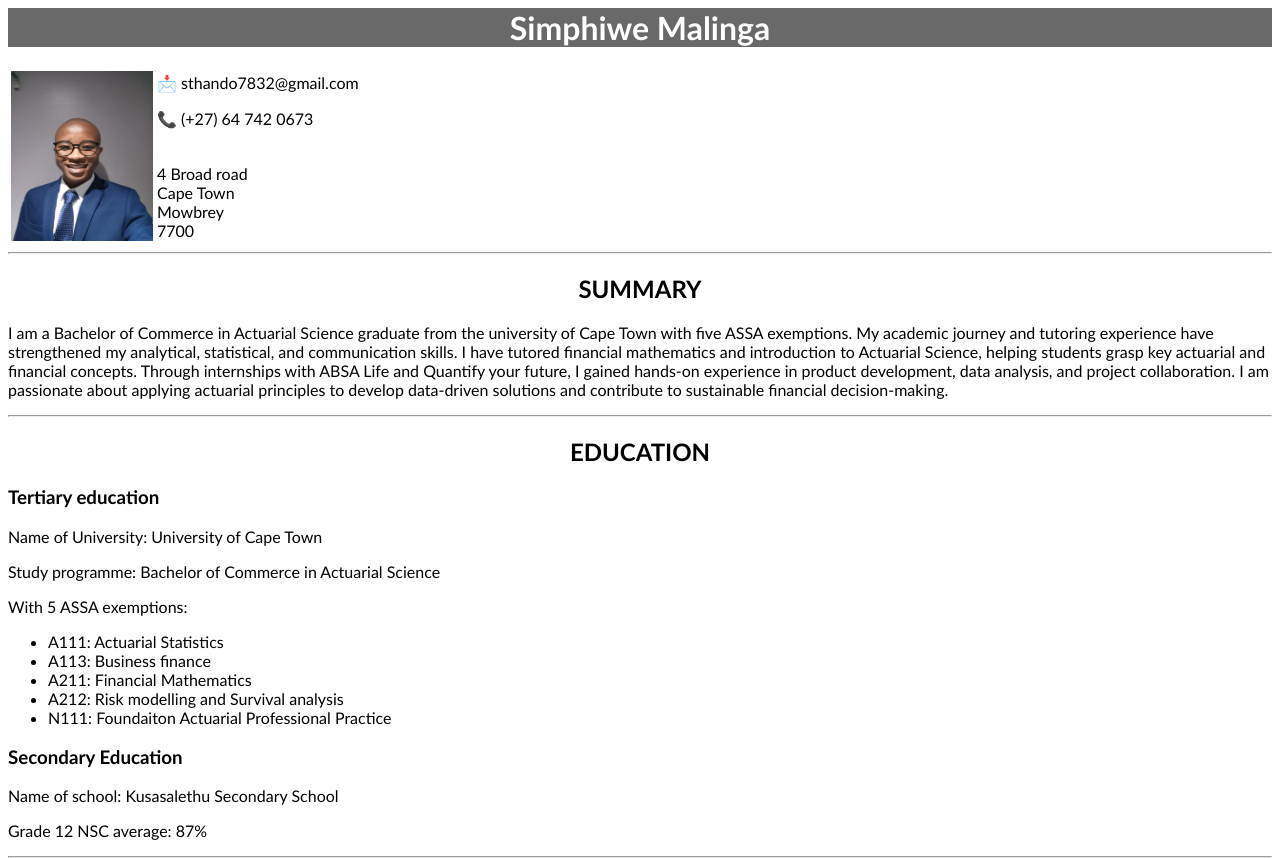
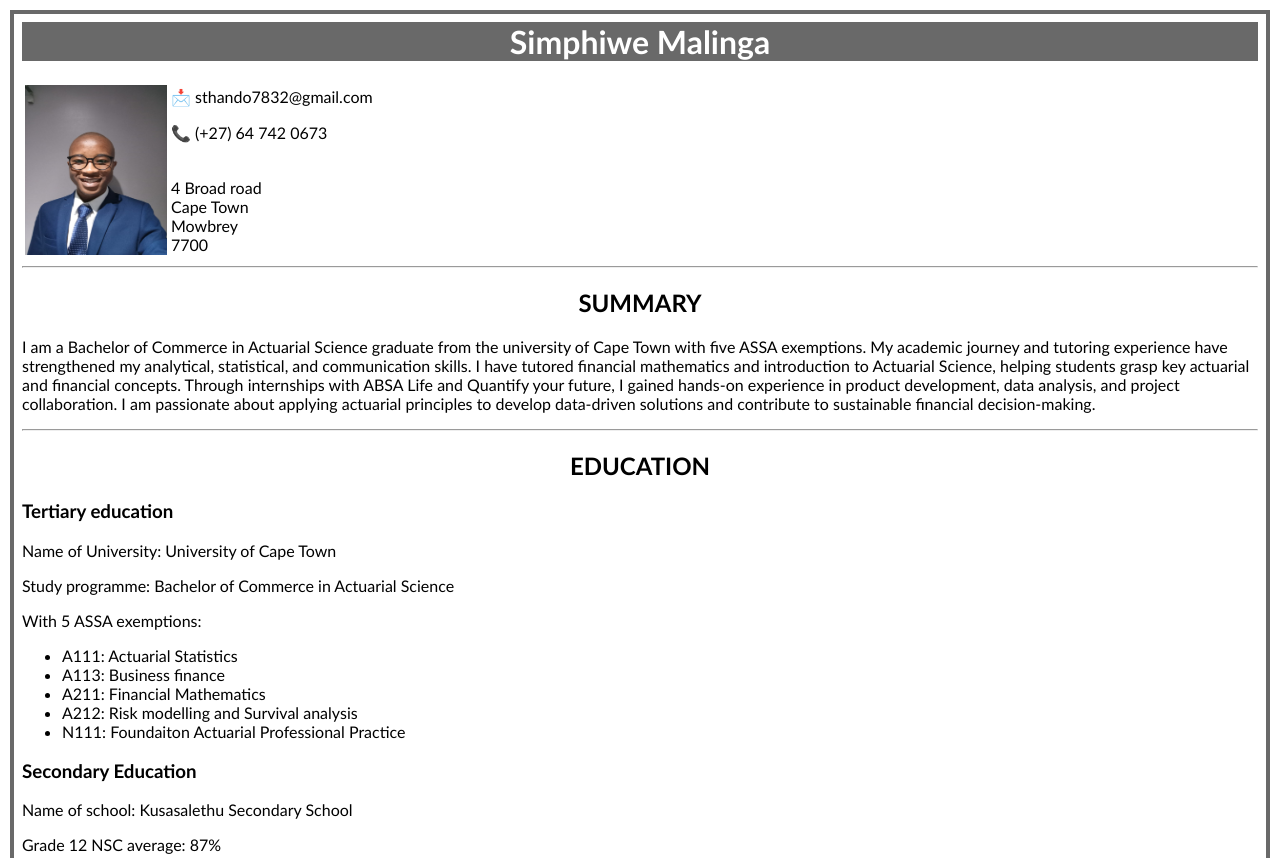
Before and after one commit to sthando/resume, a plain HTML site: page index.html in a window 1280 px wide. Shown: the top 858 px of the page. Drawn offline with Linux system fonts and the light colour scheme.

Commit message:
style.css

```diff
--- a/style.css
+++ b/style.css
@@ -2,19 +2,17 @@
     font-family: 'Gill Sans', 'Gill Sans MT', Calibri, 'Trebuchet MS', sans-serif;
 }
 
-h1{
+h1, img, h2{
     text-align: center;
 }
 
-img{
-    text-align: center;
-}
-
-h2{
-    text-align: center;
-}
 
 #head{
     background-color: dimgray;
     color: white;
 }
+html{
+    border: 4px solid dimgray;
+    margin: 10px;
+
+}
```
